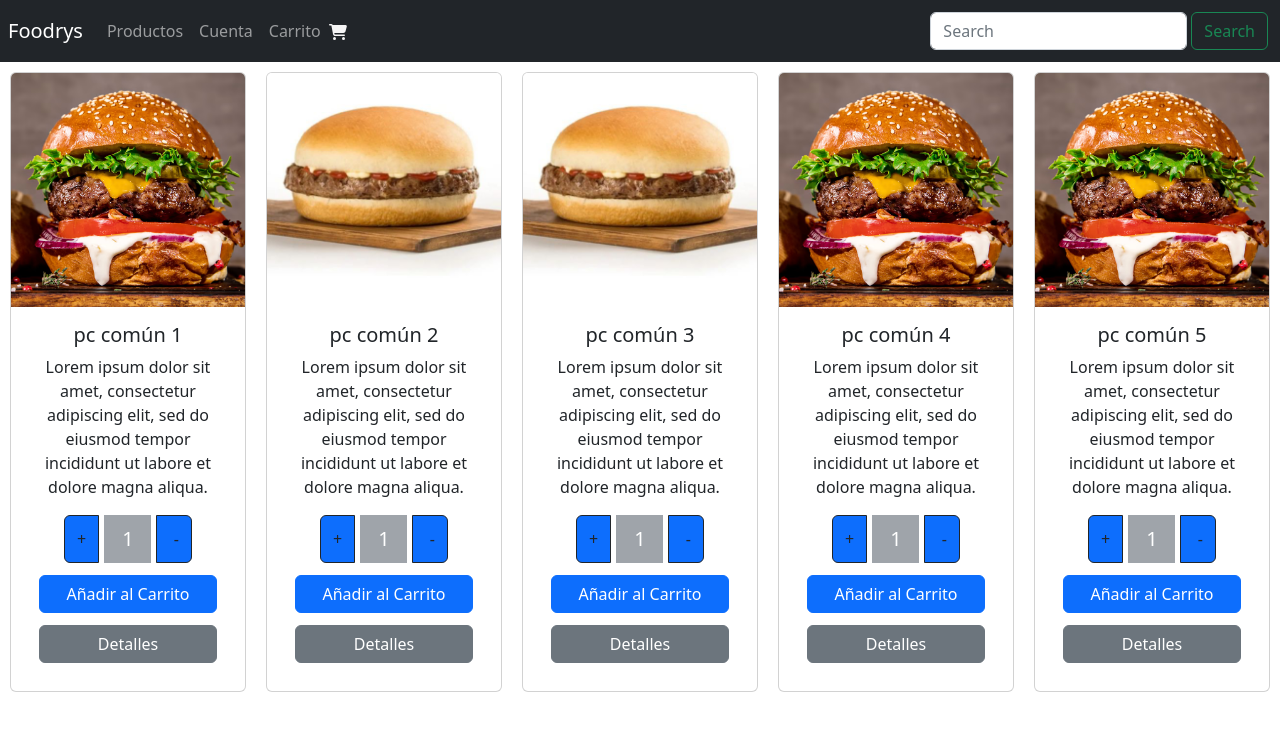
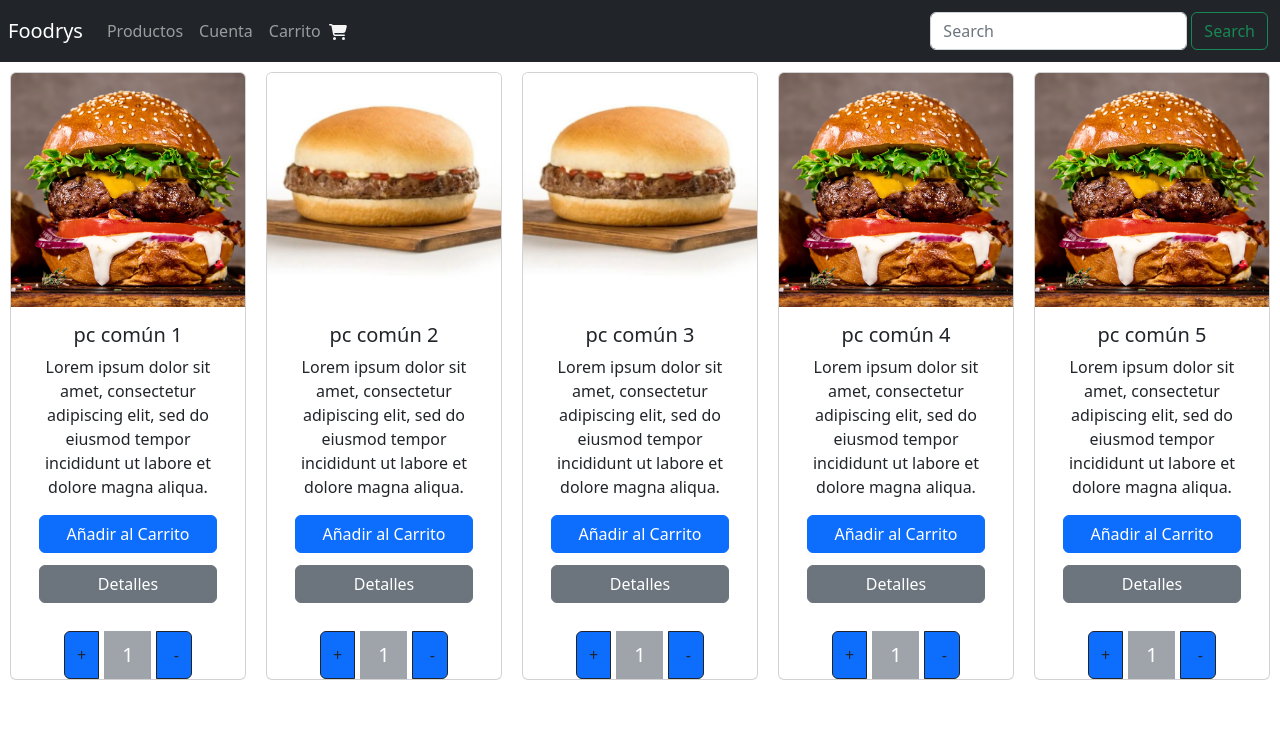
Before and after one commit to LukaV18/Gymrat, a React (Create React App) app: page / in a window 1280 px wide. Shown: the top 730 px of the page. Built offline with nearby package versions, Linux system fonts and the light colour scheme.

Commit message:
arreglo itemlist y item

```diff
--- a/src/App.js
+++ b/src/App.js
@@ -1,7 +1,6 @@
 
 import Navbar from "./componentes/Navbar"
-import Data from './componentes/Data';
-import Carta from "./container/Carta";
+import ItemListContainer from "./componentes/ItemListContainer";
 
 function App() {
   return (
@@ -11,7 +10,7 @@ function App() {
         <Navbar />
       </header>
       <div className="fondo-menu col d-flex justify-content-center">
-        <Carta items={Data} />
+        <ItemListContainer/>
       </div>
     </div>
     </>
--- a/src/componentes/Data.js
+++ b/src/componentes/Data.js
@@ -1,8 +1,8 @@
 import PcComun1 from '../assets/dia-hamburguesa-m.jpg'
 import PcComun2 from '../assets/hamburguesa.jpg'
+import React from 'react';
 
-
-const Data = [
+const Productos = [
     {
         id: 1,
         img:PcComun1,
@@ -40,4 +40,4 @@ const Data = [
     }
 ]
 
-export default Data;
+export default Productos;
--- /dev/null
+++ b/src/componentes/ItemList.js
@@ -0,0 +1,11 @@
+import React from "react";
+import Item from "./item";
+
+
+const ItemList = ({data = []}) => {
+    return (
+        data.map(producto => <Item key={producto.id} info={producto}/>)
+    );
+}
+
+export default ItemList;
--- a/src/componentes/ItemListContainer.js
+++ b/src/componentes/ItemListContainer.js
@@ -1,20 +1,28 @@
 import React from "react";
 import ItemCount from "./ItemCount";
-import ItemList from "../utils/ItemList";
+import ItemList from "./ItemList";
+import { useState } from "react";
+import {useEffect} from "react";
+import promise from "../utils/promesa";
+import Productos from "./Data";
+
+export const ItemListContainer = () => {
+    const [data, setData] = useState([]);
+
+    //componentDidMount
+    useEffect(() => {
+        //usar la promesa
+        promise(Productos)
+            .then(res => setData(res))
+            .catch(err => console.log(err))
+    }, [])
 
 
-const ItemListContainer = (props) => {
-    return (
-        <div className="card card-menu">
-                        <img src={props.img} className="card-img-top" alt="..." />
-                            <div className="card-body">
-                                <h5 className="card-title text-center">{props.carta}</h5>
-                                <p className="card-text text-center">{props.descripción}</p>
-                                <ItemCount />
-                                <a href="#" className="btn btn-primary btn-compra">{props.precio}</a>
-                                <a href="#" className="btn btn-secondary btn-compra">Detalles</a>
-                            </div>
-        </div>
+    return ( <>
+
+                <ItemList data={data}/>
+            </>
+
     )
 }
 
--- /dev/null
+++ b/src/componentes/item.js
@@ -0,0 +1,23 @@
+
+import React from "react";
+import ItemCount from "./ItemCount";
+const Item = ({info}) => {
+
+    return(
+        <>
+        <div className="card card-menu">
+                        <img src={info.img} className="card-img-top" alt="..." />
+                            <div className="card-body">
+                                <h5 className="card-title text-center">{info.carta}</h5>
+                                <p className="card-text text-center">{info.descripción}</p>
+                                <a href="#" className="btn btn-primary btn-compra">{info.precio}</a>
+                                <a href="#" className="btn btn-secondary btn-compra">Detalles</a>
+                            </div>
+                            <ItemCount />
+        </div>
+        </>
+    )
+}
+
+
+export default Item;
--- a/src/container/Carta.js
+++ /dev/null
@@ -1,24 +0,0 @@
-import Data from "../componentes/Data";
-import ItemListContainer from "../componentes/ItemListContainer"
-
-const Carta = (props) => {
-
-    return(
-        <>
-        {
-            props.items.map(item => (
-              <ItemListContainer
-              key={item.id}
-              img={item.img}
-              carta={item.carta}
-              descripción={item.descripción}
-              precio={item.precio}
-              />
-            ))
-          }
-        </>
-    )
-}
-
-
-export default Carta;
--- a/src/utils/ItemList.js
+++ /dev/null
@@ -1,33 +0,0 @@
-import promise from "./promesa";
-import item from "./item";
-import { useState } from "react";
-import React, {useEffect} from "react";
-
-const ItemList = () => {
-    const [products, setProducts] = useState([])
-
-    //componentDidMount
-    useEffect(() => {
-        //usar la promesa
-        promise(item)
-            .then(result => setProducts(result))
-            .catch(err => console.log(err))
-    }, [])
-
-    return (
-        <>
-        {
-            products.map(item => {
-            <>
-            <h2>{item.name}</h2>
-            <img src={item.image} alt="" />
-            <p>{item.precio}</p>
-            </>
-        })
-    }
-        </>
-
-    )
-}
-
-export default ItemList
--- a/src/utils/item.js
+++ /dev/null
@@ -1,48 +0,0 @@
-import PcComun1 from '../assets/dia-hamburguesa-m.jpg'
-import PcComun2 from '../assets/hamburguesa.jpg'
-
-
-const item = [
-    {
-        id: 1,
-        name:"MrBurguer",
-        price: 1000,
-        stock: 10,
-        image: PcComun1,
-        categoryId: "Con condimento",
-    },
-    {
-      id: 2,
-      name:"MrBurguer 2",
-      price: 1000,
-      stock: 10,
-      image: PcComun2,
-      categoryId: "Con condimento",
-  },
-  {
-    id: 3,
-    name:"MrBurguer 3",
-    price: 1000,
-    stock: 10,
-    image: PcComun2,
-    categoryId: "Sin condimento",
-},
-{
-  id: 4,
-  name:"MrBurguer 4",
-  price: 1000,
-  stock: 10,
-  image: PcComun1,
-  categoryId: "Con condimento",
-},
-{
-  id: 5,
-  name:"MrBurguer 5",
-  price: 1000,
-  stock: 10,
-  image: PcComun1,
-  categoryId: "Sin condimento",
-},
-]
-
-export default item;
--- a/src/utils/promesa.js
+++ b/src/utils/promesa.js
@@ -1,3 +1,4 @@
+
 let is_ok = true;
 
 let promise = (task) => {
```
